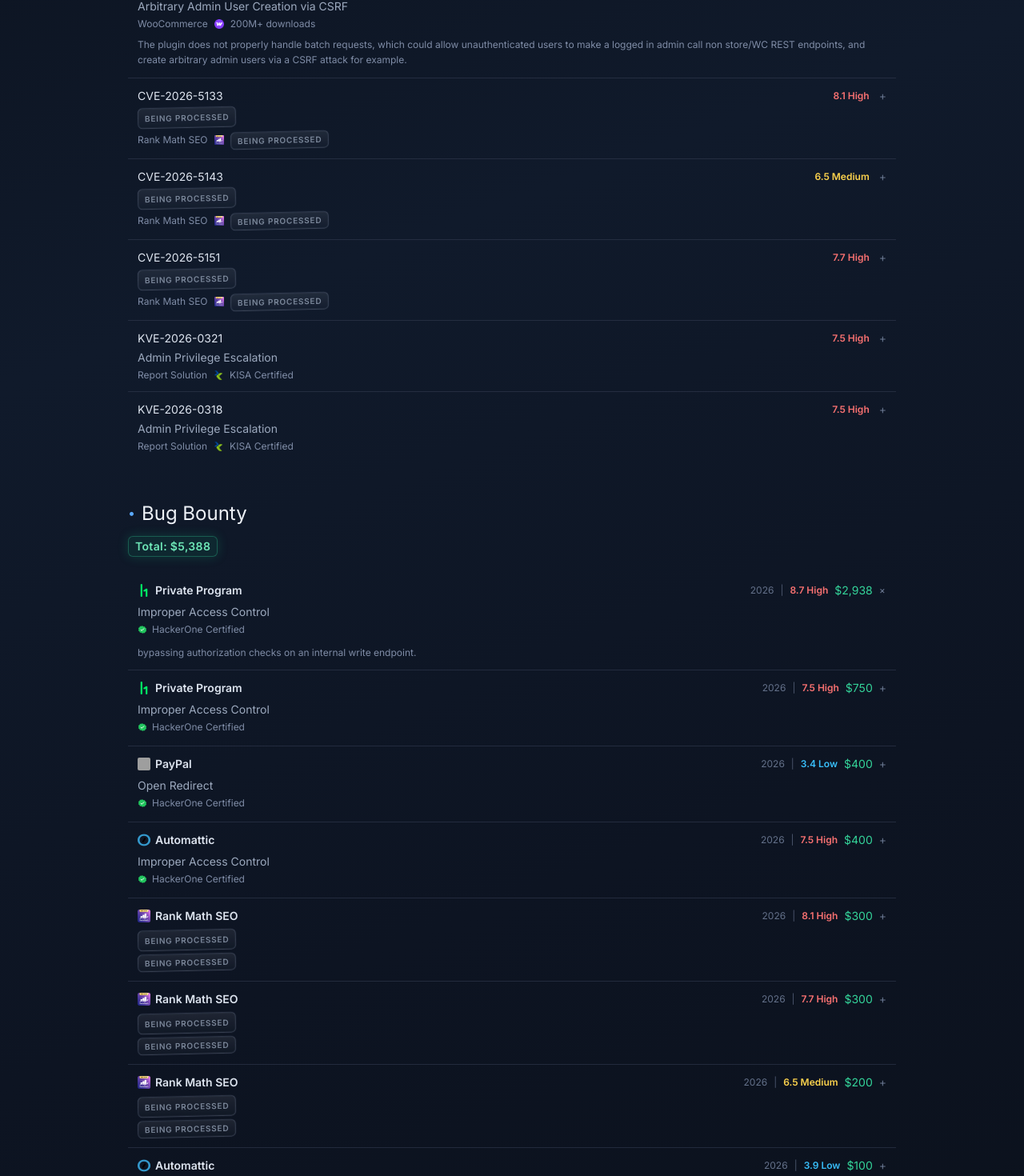
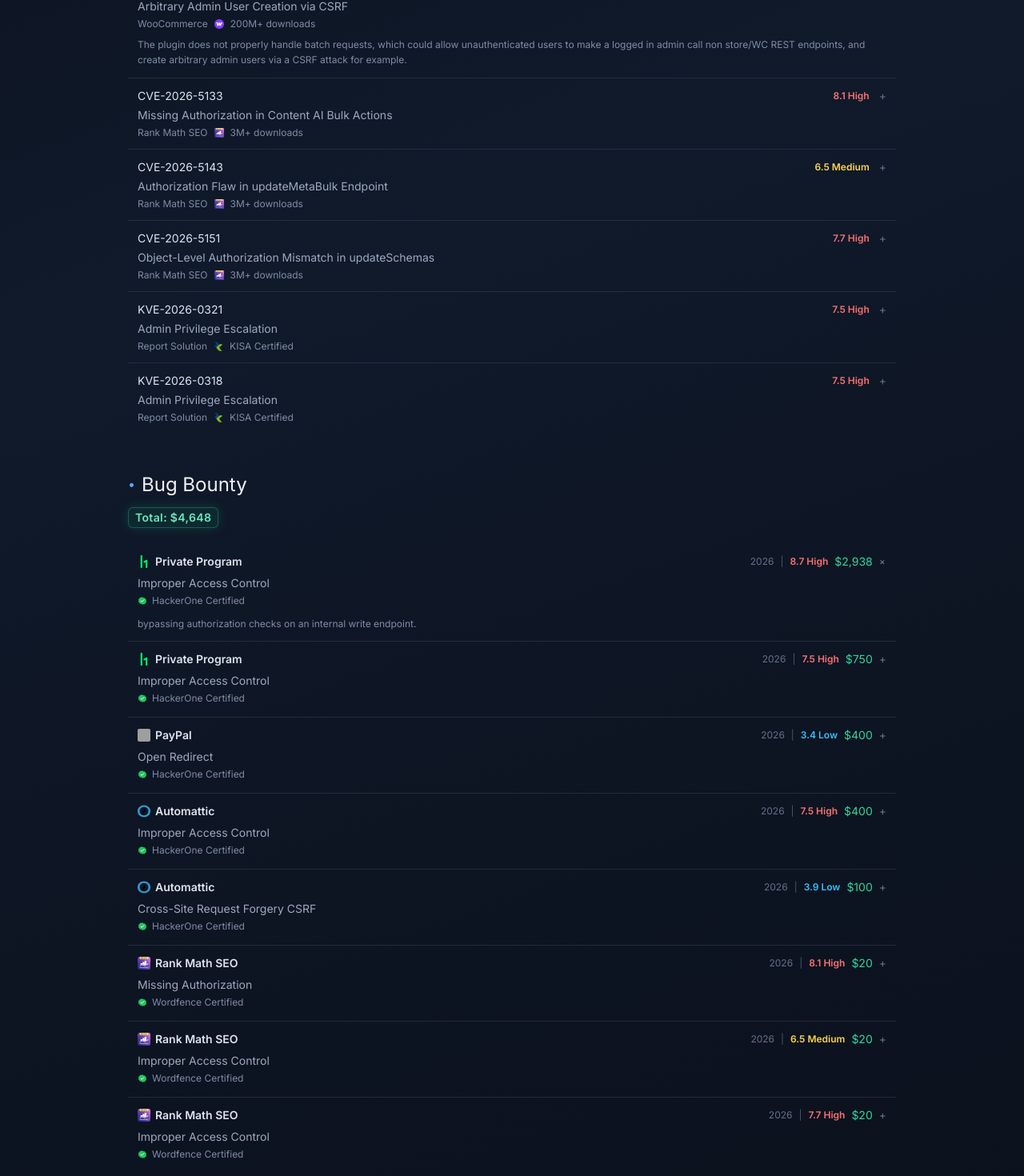
Before and after one commit to komi22/oolongeya, a Next.js app: page / in a window 1280 px wide. Shown: the part 740-2210 px from the top of the page at 80% size. Built offline with nearby package versions, Linux system fonts and the light colour scheme; grey boxes are pictures that could not be loaded.

Commit message:
Restore Rank Math details and set payouts to

```diff
--- a/app/globals.css
+++ b/app/globals.css
@@ -74,15 +74,6 @@
   .mood-card:focus-within :is(svg, img) {
     filter: drop-shadow(0 0 9px rgba(228, 238, 255, 0.3));
   }
-
-  .processing-stamp {
-    @apply inline-flex items-center rounded-md border border-ink-400/25 px-2 py-0.5 font-ui text-[10px] font-semibold uppercase tracking-[0.08em] text-ink-300/75;
-    background: linear-gradient(180deg, rgba(241, 245, 255, 0.08) 0%, rgba(148, 163, 184, 0.03) 100%);
-    box-shadow:
-      inset 0 0 0 1px rgba(148, 163, 184, 0.06),
-      0 0 0 1px rgba(148, 163, 184, 0.03);
-    transform: rotate(-1.4deg);
-  }
 }
 
 .grain::before {
--- a/app/page.js
+++ b/app/page.js
@@ -28,8 +28,6 @@
   },
 ];
 
-const PROCESSING_TEXT = "Being Processed";
-
 const vulnerabilities = [
   {
     id: "CVE-2026-3589",
@@ -46,31 +44,34 @@
     id: "CVE-2026-5133",
     scoreValue: "8.1",
     grade: "High",
-    title: "Being Processed",
+    title: "Missing Authorization in Content AI Bulk Actions",
     product: "Rank Math SEO",
-    badgeValue: "Being Processed",
+    badgeValue: "3M+ downloads",
     badgeIcon: "/icons/rankmath.png",
-    description: "Being Processed",
+    description:
+      "A low-privileged user can submit arbitrary post IDs through Content AI bulk actions and trigger unauthorized processing of protected content.",
   },
   {
     id: "CVE-2026-5143",
     scoreValue: "6.5",
     grade: "Medium",
-    title: "Being Processed",
+    title: "Authorization Flaw in updateMetaBulk Endpoint",
     product: "Rank Math SEO",
-    badgeValue: "Being Processed",
+    badgeValue: "3M+ downloads",
     badgeIcon: "/icons/rankmath.png",
-    description: "Being Processed",
+    description:
+      "Insufficient authorization checks in the term path can allow unauthorized post title modification under ID-collision conditions.",
   },
   {
     id: "CVE-2026-5151",
     scoreValue: "7.7",
     grade: "High",
-    title: "Being Processed",
+    title: "Object-Level Authorization Mismatch in updateSchemas",
     product: "Rank Math SEO",
-    badgeValue: "Being Processed",
+    badgeValue: "3M+ downloads",
     badgeIcon: "/icons/rankmath.png",
-    description: "Being Processed",
+    description:
+      "A low-privileged user can pass permission checks with their own object ID and overwrite metadata rows of other users by targeting foreign meta IDs.",
   },
   {
     id: "KVE-2026-0321",
@@ -123,36 +124,39 @@
   },
   {
     program: "Rank Math SEO",
-    type: "Being Processed",
+    type: "Missing Authorization",
     scoreValue: "8.1",
     grade: "High",
-    payout: "$300",
+    payout: "$20",
     year: "2026",
     icon: "/icons/rankmath.png",
-    certification: "Being Processed",
-    description: "Being Processed",
+    certification: "Wordfence Certified",
+    description:
+      "A low-privileged user can queue unauthorized bulk processing on protected posts through Content AI bulk actions.",
   },
   {
     program: "Rank Math SEO",
-    type: "Being Processed",
+    type: "Improper Access Control",
     scoreValue: "6.5",
     grade: "Medium",
-    payout: "$200",
+    payout: "$20",
     year: "2026",
     icon: "/icons/rankmath.png",
-    certification: "Being Processed",
-    description: "Being Processed",
+    certification: "Wordfence Certified",
+    description:
+      "Authorization weakness in updateMetaBulk can lead to unauthorized post title updates in specific ID-collision scenarios.",
   },
   {
     program: "Rank Math SEO",
-    type: "Being Processed",
+    type: "Improper Access Control",
     scoreValue: "7.7",
     grade: "High",
-    payout: "$300",
+    payout: "$20",
     year: "2026",
     icon: "/icons/rankmath.png",
-    certification: "Being Processed",
-    description: "Being Processed",
+    certification: "Wordfence Certified",
+    description:
+      "An object-level authorization mismatch in updateSchemas allows unauthorized overwrite of foreign post metadata.",
   },
   {
     program: "PayPal",
@@ -206,13 +210,6 @@
 
 function payoutToNumber(payout) {
   return Number(payout.replace(/[^0-9]/g, "")) || 0;
-}
-
-function asProcessingStamp(value, className = "") {
-  if (value === PROCESSING_TEXT) {
-    return <span className={`processing-stamp ${className}`.trim()}>{value}</span>;
-  }
-  return value;
 }
 
 export default function Home() {
@@ -415,7 +412,7 @@
                   <div className="flex flex-col gap-2 sm:flex-row sm:items-start sm:justify-between sm:gap-3">
                     <div>
                       <p className="font-ui text-ink-100">{v.id}</p>
-                      <p className="mt-1 text-ink-300">{asProcessingStamp(v.title)}</p>
+                      <p className="mt-1 text-ink-300">{v.title}</p>
                       {v.product || v.badgeValue ? (
                         <div className="mt-1 flex flex-wrap items-center gap-2 text-xs text-ink-400">
                           {v.product ? <span>{v.product}</span> : null}
@@ -428,7 +425,7 @@
                               className="h-3 w-3"
                             />
                           ) : null}
-                          {v.badgeValue ? asProcessingStamp(v.badgeValue, "text-[10px]") : null}
+                          {v.badgeValue ? <span>{v.badgeValue}</span> : null}
                         </div>
                       ) : null}
                     </div>
@@ -441,7 +438,7 @@
                   </div>
                 </button>
                 <div className={`grid overflow-hidden transition-all duration-300 ${isOpen ? "grid-rows-[1fr] pt-2" : "grid-rows-[0fr]"}`}>
-                  <div className="overflow-hidden text-xs leading-relaxed text-ink-400">{asProcessingStamp(v.description)}</div>
+                  <div className="overflow-hidden text-xs leading-relaxed text-ink-400">{v.description}</div>
                 </div>
               </li>
             );
@@ -482,13 +479,11 @@
                         ) : null}
                         {item.program}
                       </p>
-                      <p className="mt-1">{asProcessingStamp(item.type)}</p>
+                      <p className="mt-1">{item.type}</p>
                       {item.certification ? (
                         <p className="mt-1 inline-flex items-center gap-1.5 text-xs text-ink-400">
-                          {item.certification !== PROCESSING_TEXT ? (
-                            <Image src="/icons/verified-badge.svg" alt="certification badge" width={12} height={12} className="h-3 w-3" />
-                          ) : null}
-                          <span>{asProcessingStamp(item.certification)}</span>
+                          <Image src="/icons/verified-badge.svg" alt="certification badge" width={12} height={12} className="h-3 w-3" />
+                          <span>{item.certification}</span>
                         </p>
                       ) : null}
                     </div>
@@ -504,7 +499,7 @@
                   </div>
                 </button>
                 <div className={`grid overflow-hidden transition-all duration-300 ${isOpen ? "grid-rows-[1fr] pt-2" : "grid-rows-[0fr]"}`}>
-                  <div className="overflow-hidden text-xs leading-relaxed text-ink-400">{asProcessingStamp(item.description)}</div>
+                  <div className="overflow-hidden text-xs leading-relaxed text-ink-400">{item.description}</div>
                 </div>
               </li>
             );
```
